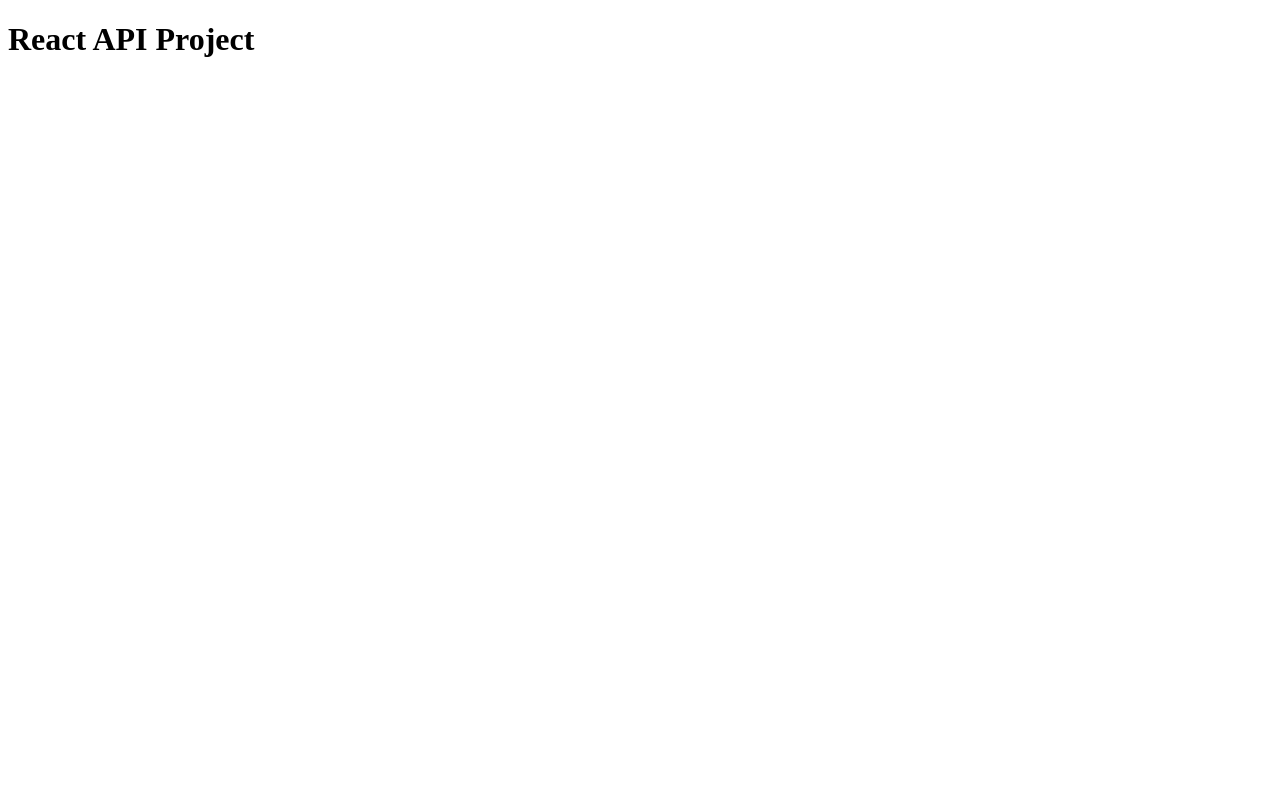
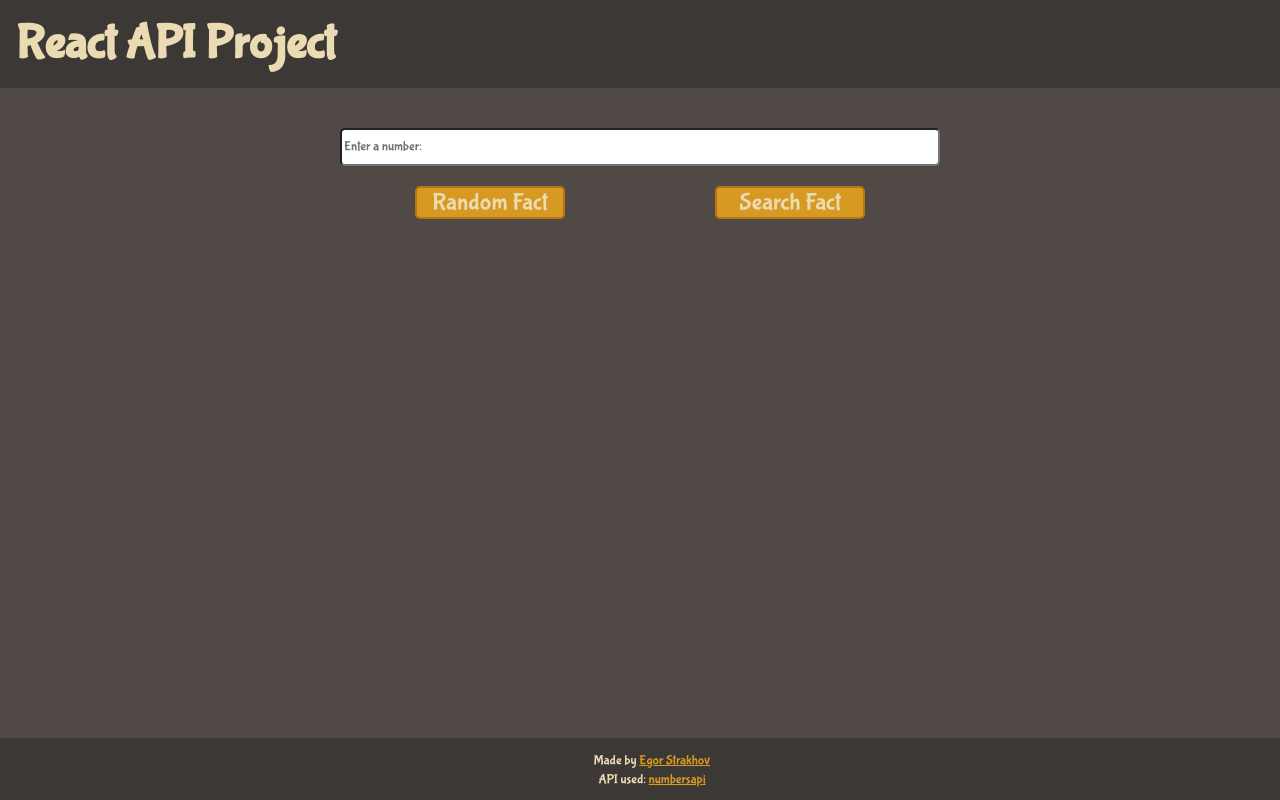
Before and after one commit to Sillor/react-api-project, a React (Vite) app: page / in a window 1280 px wide. Built offline with nearby package versions, Linux system fonts and the light colour scheme; no server answers.

Commit message:
Add functionality and styles

```diff
--- a/index.html
+++ b/index.html
@@ -3,9 +3,12 @@
 
 <head>
   <meta charset="UTF-8" />
-  <link rel="icon" type="image/svg+xml" href="/vite.svg" />
   <meta name="viewport" content="width=device-width, initial-scale=1.0" />
   <title>React API Project</title>
+
+  <link rel="preconnect" href="https://fonts.googleapis.com">
+  <link rel="preconnect" href="https://fonts.gstatic.com" crossorigin>
+  <link href="https://fonts.googleapis.com/css2?family=Bubblegum+Sans&display=swap" rel="stylesheet">
   <link rel="stylesheet" href="/src/App.css">
 </head>
 
--- a/src/App.css
+++ b/src/App.css
@@ -0,0 +1,73 @@
+* {
+    font-family: 'Bubblegum Sans', sans-serif;
+}
+
+html,
+body {
+    background-color: #504945;
+    color: #ebdbb2;
+    margin: 0;
+}
+
+header {
+    background-color: #3c3836;
+    padding: 16px;
+}
+
+h1 {
+    font-size: 3rem;
+    margin: 0px;
+}
+
+h2 {
+    font-size: 3rem;
+    color: #d79921;
+}
+
+p {
+    font-size: 1.5rem;
+}
+
+main {
+    text-align: center;
+}
+
+footer {
+    background-color: #3c3836;
+    padding: 12px;
+    text-align: center;
+    position: fixed;
+    bottom: 0;
+    width: 100%;
+}
+
+form {
+    display: grid;
+    grid-template: 50px 50px / 300px 300px;
+    padding: 20;
+    justify-content: center;
+}
+
+#userSearch {
+    grid-column: 1 / 3;
+    border-radius: 5px;
+    max-height: 32px;
+}
+
+button {
+    color: #ebdbb2;
+    background-color: #d79921;
+    border: 2px solid #b57614;
+    border-radius: 5px;
+    font-size: 1.5rem;
+    width: 150px;
+    margin: auto
+}
+
+button:active {
+    background-color: #b57614;
+}
+
+a {
+    color: #d79921;
+}
--- a/src/App.jsx
+++ b/src/App.jsx
@@ -1,7 +1,15 @@
 import React from 'react'
+import Header from './components/Header'
+import Main from './components/Main'
+import Footer from './components/Footer'
 
 export default function App() {
+
     return (
-        <h1>React API Project</h1>
+        <div>
+            <Header />
+            <Main />
+            <Footer />
+        </div>
     )
 }
--- /dev/null
+++ b/src/components/Footer.jsx
@@ -0,0 +1,10 @@
+import React from 'react'
+
+export default function Footer() {
+    return (
+        <footer>
+            <small>Made by <a href="https://github.com/Sillor">Egor Strakhov</a></small><br />
+            <small>API used: <a href="https://github.com/Sillor">numbersapi</a></small>
+        </footer>
+    )
+}
--- /dev/null
+++ b/src/components/Header.jsx
@@ -0,0 +1,9 @@
+import React from 'react'
+
+export default function Header() {
+    return (
+        <header>
+            <h1>React API Project</h1>
+        </header>
+    )
+}
--- /dev/null
+++ b/src/components/Main.jsx
@@ -0,0 +1,39 @@
+import React from 'react'
+
+export default function Main() {
+    const [fact, setFact] = React.useState(Object);
+
+    React.useEffect(() => {
+        fetchRandom();
+    }, [])
+
+    function fetchRandom() {
+        fetch('http://numbersapi.com/random?json&min=0&max=9999')
+            .then(res => res.json())
+            .then(data => setFact(data));
+    }
+
+    function fetchUser(e) {
+        e.preventDefault();
+        const num = document.getElementById('userSearch').value;
+
+        if (num)
+            fetch(`http://numbersapi.com/${num}?json`)
+                .then(res => res.json())
+                .then(data => setFact(data));
+        else
+            alert('Please enter a number')
+    }
+
+    return (
+        <main>
+            <h2>{fact.number}</h2>
+            <p>{fact.text}</p>
+            <form>
+                <input type="number" placeholder="Enter a number:" min="0" id='userSearch' />
+                <button id="randomBtn" onClick={(e) => { e.preventDefault(); fetchRandom(); }}>Random Fact</button>
+                <button id="userBtn" onClick={fetchUser}>Search Fact</button>
+            </form>
+        </main >
+    )
+}
```
